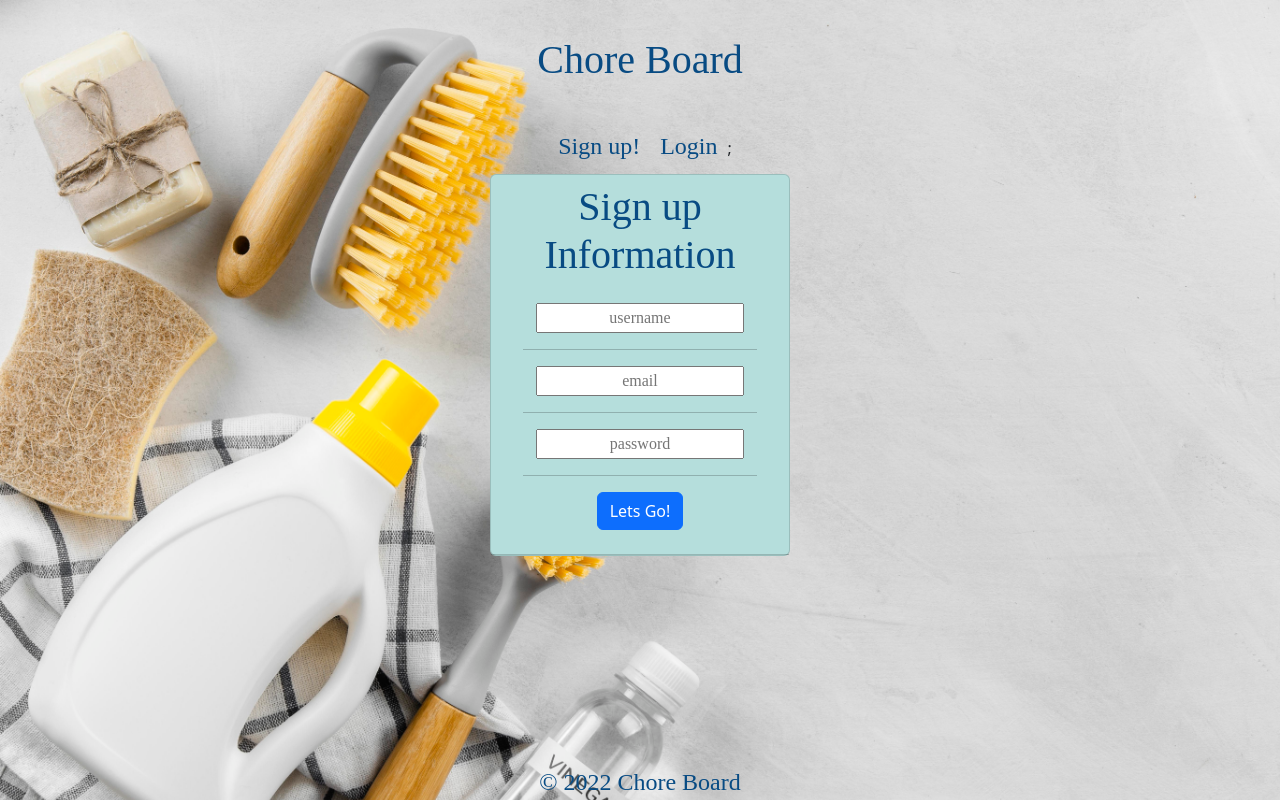
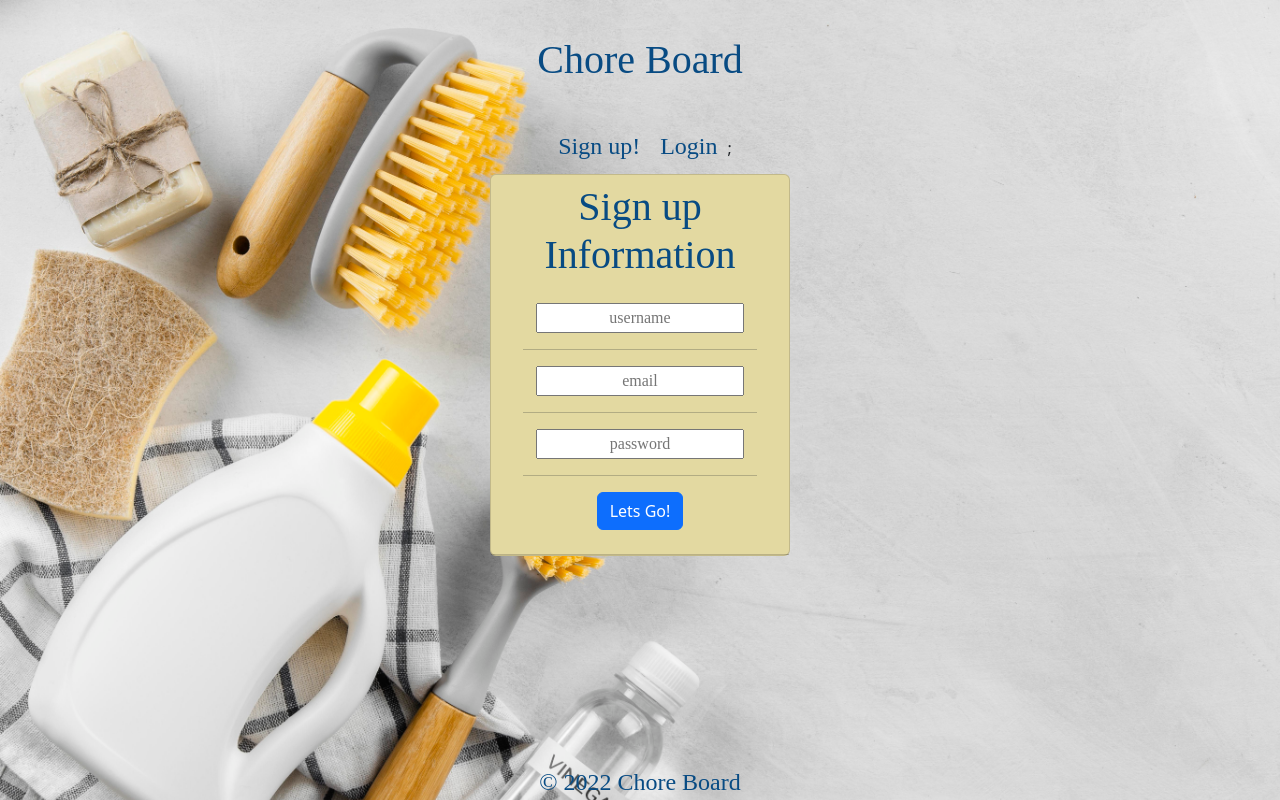
Before and after one commit to Rdoolz51/Choreboard, a React (Create React App) app in the folder client/: page /signup in a window 1280 px wide. Built offline with nearby package versions, Linux system fonts and the light colour scheme; a web font is replaced by a local one.

Commit message:
changed card color to yellow

```diff
--- a/client/src/index.css
+++ b/client/src/index.css
@@ -7,7 +7,7 @@
   --teal: #BBE6E4;
   --blue: #42BFDD;
   --darkBlue: #084B83;
-  --yellow: #FFE45E;
+  --yellow: #ebe0a7;
 }
 body {
   /* background-color: var(--lightGrey); */
@@ -24,7 +24,7 @@ body {
 
 /* Header styling */
 .header {
-  /* background-color: var(--teal); */
+  /* background-color: var(--yellow); */
   position: fixed;
   text-align: center;
   width: 100%;
@@ -43,7 +43,7 @@ body {
 
 /* Footer Styling */
 .footer{
-  /* background-color: var(--teal); */
+  /* background-color: var(--yellow); */
   text-align: center;
   position: fixed;
   left: 0;
--- a/client/src/pages/Login.js
+++ b/client/src/pages/Login.js
@@ -34,7 +34,7 @@ const Login = (props) => {
 
     return(
         <main className='card-style'>
-            <Card style={{ width: '18rem', inlineSize:"300px" ,backgroundColor: 'var(--teal)'}}>
+            <Card style={{ width: '18rem', inlineSize:"300px" ,backgroundColor: 'var(--yellow)'}}>
                 <Card.Header>
                     <h1 className="form-title">Login Information</h1>
                     <Card.Body>
--- a/client/src/pages/Signup.js
+++ b/client/src/pages/Signup.js
@@ -34,7 +34,7 @@ const Signup = () => {
 
     return(
         <main className="card-style">
-            <Card style={{ width: '18rem', backgroundColor: 'var(--teal)', inlineSize: '300px'}}>
+            <Card style={{ width: '18rem', backgroundColor: 'var(--yellow)', inlineSize: '300px'}}>
                 <Card.Header>
                     <h1 className="form-title"> Sign up Information</h1>
                     <Card.Body>
```
